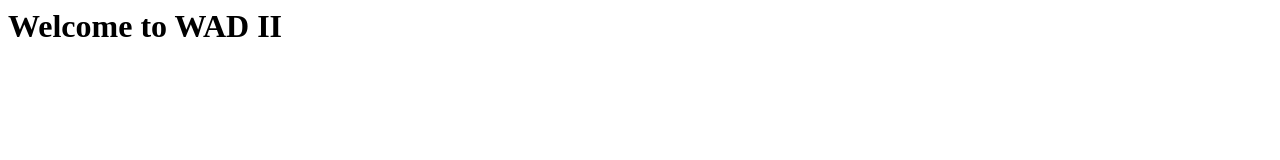
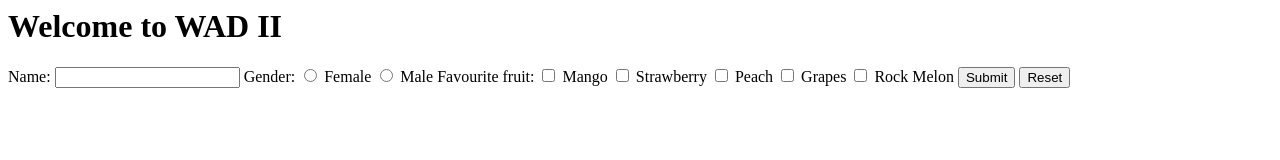
Before and after one commit to huiqiii/huiqi.github.io, a plain HTML site: page index.html in a window 1280 px wide. Drawn offline with Linux system fonts and the light colour scheme.

Commit message:
Update index.html

```diff
--- a/index.html
+++ b/index.html
@@ -1 +1,17 @@
 <h1>Welcome to WAD II</h1>
+
+<body>
+  <form>
+    Name: <input name='name' type='text'/>
+    Gender: <input name='gender' type='radio' value='F'/> Female
+            <input name='gender' type='radio' value='M'/> Male
+    Favourite fruit:
+            <input name='fruit[]' type='checkbox' value='mango'/> Mango
+            <input name='fruit[]' type='checkbox' value='strawberry'/> Strawberry
+            <input name='fruit[]' type='checkbox' value='peach'/> Peach
+            <input name='fruit[]' type='checkbox' value='grapes'/> Grapes
+            <input name='fruit[]' type='checkbox' value='rock melon'/> Rock Melon
+    <input type='submit' name='submit'/>
+    <input type='reset'/>
+  </form>
+</body>
```
